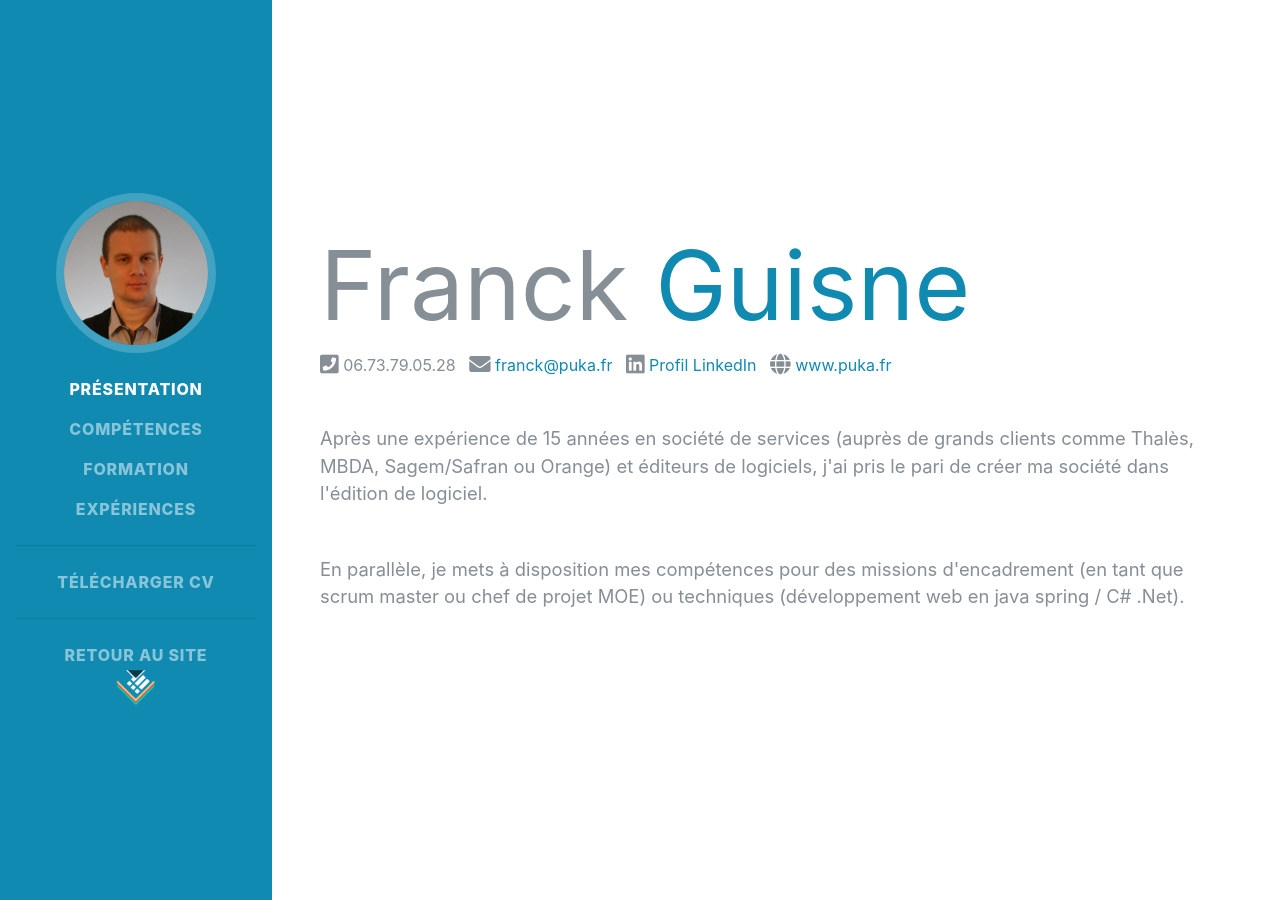
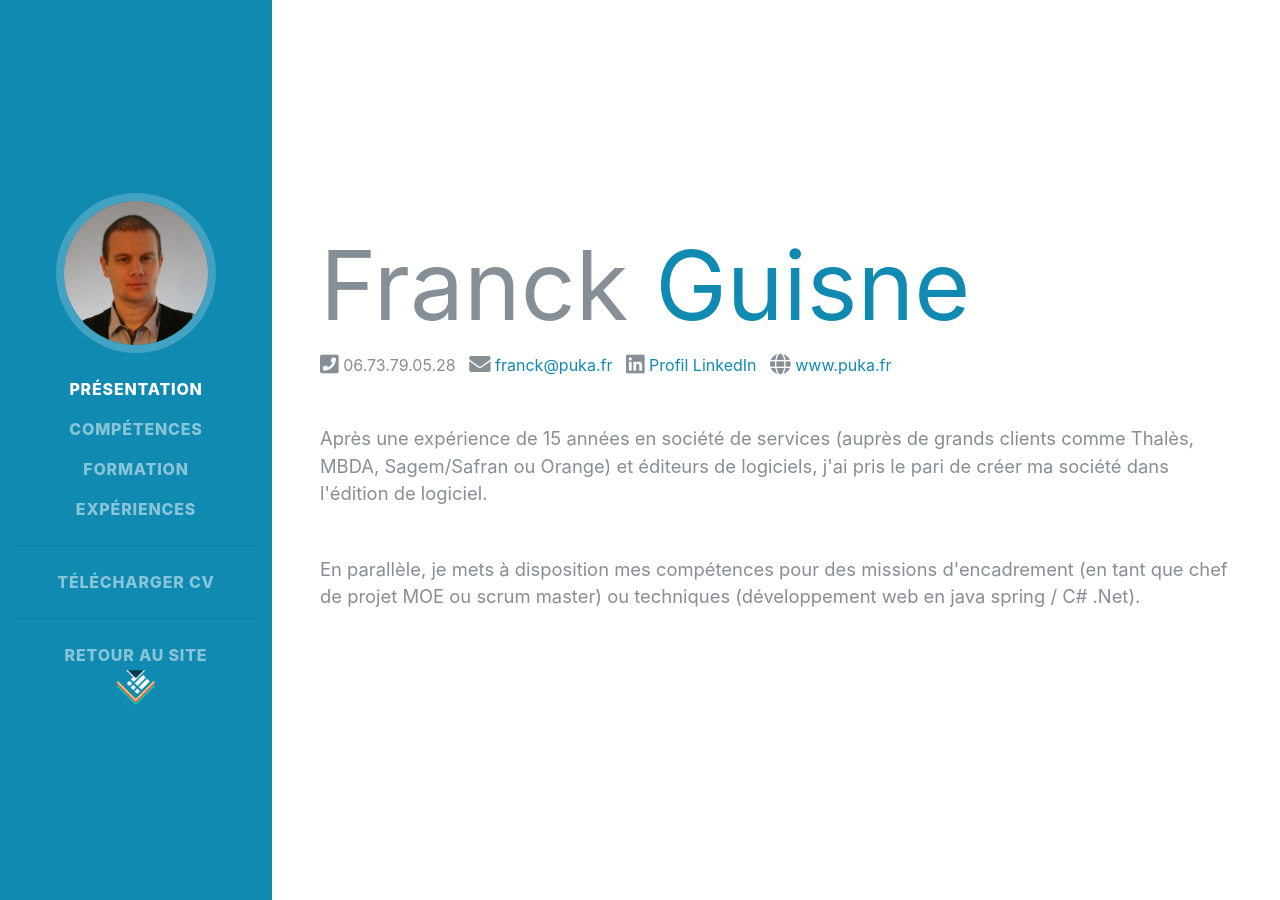
Before and after one commit to fguisne/www.puka.fr, a Jekyll site: the page cv/franck.html, which Jekyll copies as it is, in a window 1280 px wide and 900 px high. Built offline with Jekyll 4.4.1, drawn with Linux system fonts in a browser that asks for light colours; some web fonts are replaced; an icon font too large for the unit is left out.

Commit message:
modif texte

```diff
--- a/cv/franck.html
+++ b/cv/franck.html
@@ -99,7 +99,7 @@
             Après une expérience de 15 années en société de services (auprès de grands clients comme Thalès, MBDA, Sagem/Safran ou Orange) et éditeurs de logiciels, j'ai pris le pari de créer ma société dans l'édition de logiciel.
           </p>
           <p class="lead mb-5">
-            En parallèle, je mets à disposition mes compétences pour des missions d'encadrement (en tant que scrum master ou chef de projet MOE) ou techniques (développement web en java spring / C# .Net).
+            En parallèle, je mets à disposition mes compétences pour des missions d'encadrement (en tant que chef de projet MOE ou scrum master) ou techniques (développement web en java spring / C# .Net).
           </p>
         </div>
       </section>
```
